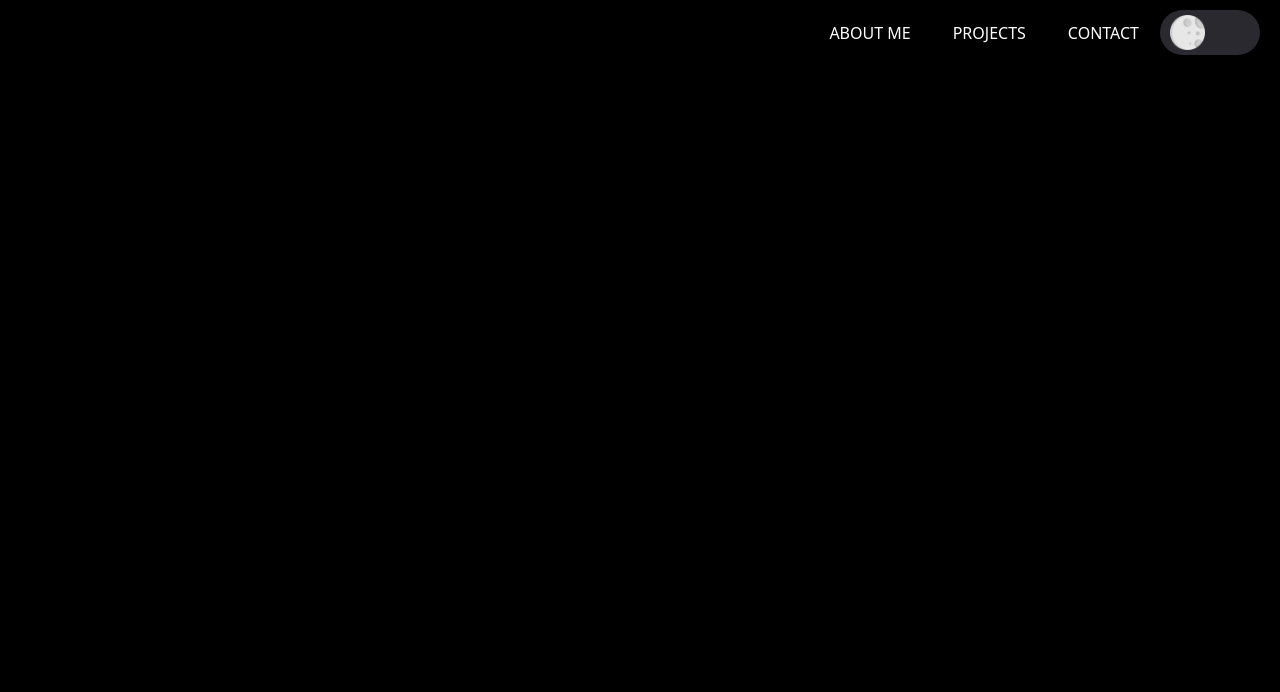
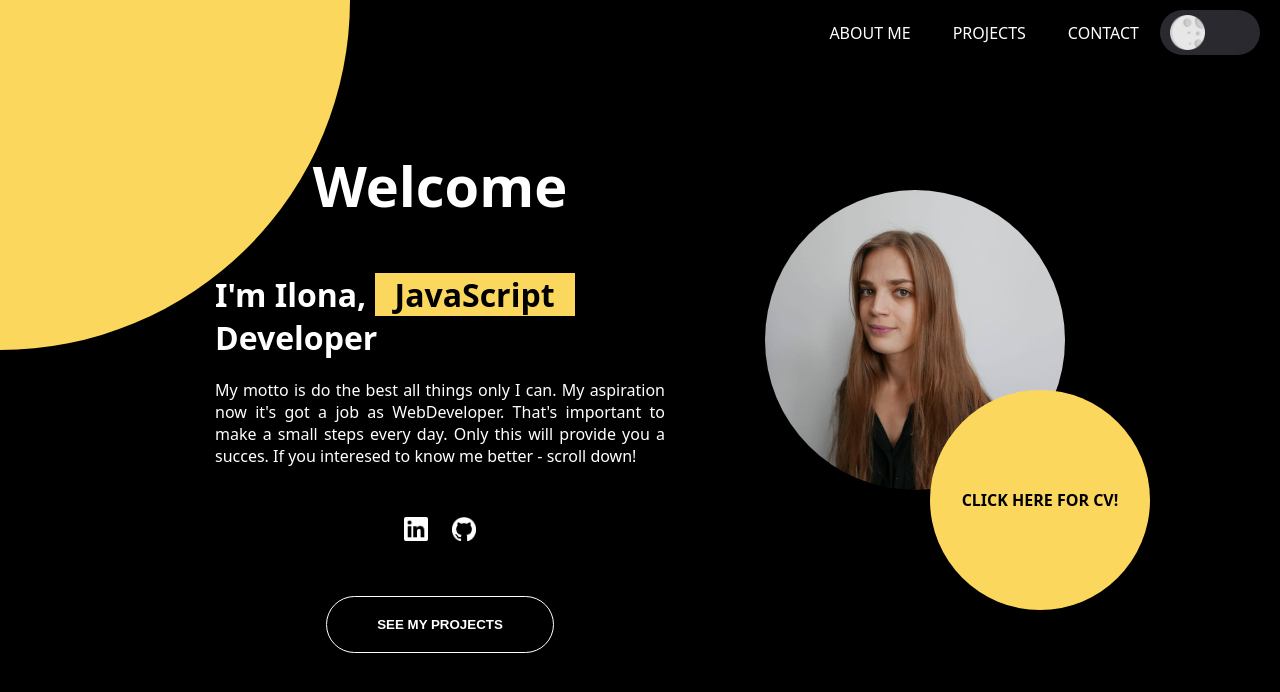
Before and after one commit to IlonaGasiewska/personal-website, a plain HTML site: page index.html in a window 1280 px wide. Drawn offline with Linux system fonts and the light colour scheme.

Commit message:
start section

```diff
--- a/index.html
+++ b/index.html
@@ -18,7 +18,26 @@
             <div class="theme-switcher"><div class="theme-switcher-button"></div></div>
         </nav>
 
-        <div class="start"></div>
+        <div class="start">
+            <div class="yellow-background-element "></div>
+            <div class="start-left-side">
+                <div class="header">
+                    <h1>Welcome</h1>
+                    <h2>I'm Ilona, <span class="javascript-element">JavaScript</span> Developer</h2>
+                    <p>My motto is do the best all things only I can. My aspiration now it's got a job as WebDeveloper. That's important to make a small steps every day. Only this will provide you a succes. If you interesed to know me better - scroll down!</p>
+                </div>
+                <div class=" social-media">
+                    <a href="https://www.linkedin.com/in/ilona-g%C4%85siewska/"><img src="./images/linkedin.png" alt="linkedin icon"></a>
+                    <a href="https://github.com/IlonaGasiewska"><img src="./images/github.png" alt="github icon"></a>
+                </div>
+                <a href="#projects"><button class="button-to-projects">SEE MY PROJECTS</button></a>
+            </div>
+            <div class="start-right-side">
+                <img class="my-photo" src="./images/my-photo.jpg" alt="My photo">
+                <hr>
+                <div class="yellow-circle">CLICK HERE FOR CV!</div>
+            </div>
+        </div>
 
         <div id="about-me" class="about-me"></div>
 
--- a/index.js
+++ b/index.js
@@ -22,4 +22,12 @@ themeSwitcher.classList.toggle("theme-switcher-light-theme");
 const menuIcon = document.querySelector(".menu-icon");
 const menuList = document.querySelector(".navbar-list");
 
-menuIcon.addEventListener("click",()=>{menuList.classList.toggle("navbar-list-active")})
+menuIcon.addEventListener("click",()=>{menuList.classList.toggle("navbar-list-active");
+navbar.classList.toggle("active-list");
+})
+
+window.addEventListener("resize",()=>{
+    if(window.innerWidth > 1000){
+    navbar.classList.toggle("active-list")
+}})
+console.log(window.innerWidth)
--- a/styles.css
+++ b/styles.css
@@ -25,7 +25,7 @@ body, .container{
     color: var(--white);
 }
 
-.navbar, .theme-switcher{
+.navbar, .theme-switcher, .start, .start-left-side, .start-right-side ,.yellow-circle{
     display: flex;
     justify-content: center;
     align-items: center;
@@ -47,6 +47,10 @@ body, .container{
 
 .active-navbar {
     position: fixed;
+    background-color: var(--black);
+}
+
+.active-list{
     background-color: var(--black);
 }
 
@@ -108,6 +112,101 @@ body, .container{
     background-size: 100%;
 }
 
+/*************** START ***************/
+.yellow-background-element{
+    display: none;
+}
+
+.start {
+    flex-wrap: wrap;
+    width: 80%;
+    margin: auto;
+    min-height: 100vh;
+    padding-top: 100px;
+}
+
+.start-left-side, .start-right-side{
+    display: inline-flex;
+    height: 100%;
+    padding: 0px 50px;
+    min-width: 220px;
+    max-width: 450px;
+    flex-direction: column;
+}
+
+.start-right-side{
+    margin:200px 0px;
+}
+
+.header h1{
+    font-size: 3.5rem;
+    text-align: center;
+    margin-bottom: 50px;
+}
+
+.header h2{
+    font-size: 2rem;
+    margin-bottom: 20px;
+}
+.header p{
+    text-align: justify;
+}
+
+.javascript-element{
+    background-color: #FBD85D;
+    color: #000;
+    padding: 0 20px;
+}
+
+.social-media{
+    margin-top:50px;
+}
+
+.social-media img{
+    height: 24px;
+    padding: 0px 10px;
+}
+
+.button-to-projects {
+    padding: 20px 50px;
+    background-color: transparent;
+    color: var(--white);
+    cursor: pointer;
+    border: 1px solid var(--white);
+    border-radius: 100px;
+    margin-top: 50px;
+    font-weight: bold;
+}
+
+.button-to-projects:hover{
+    background-color: var(--yellow);
+    border: 1px solid var(--black);
+    color: var(--black);
+}
+
+.my-photo {
+    border-radius: 100%;
+    width: 300px;
+    height: 300px;
+}
+hr{
+    height: 100px;
+    margin:50px 0px;
+}
+.yellow-circle {
+    background-color: var(--yellow);
+    width: 200px;
+    height: 200px;
+    text-align: center;
+    cursor: pointer;
+    border-radius: 100%;
+    color: var(--black);
+    font-weight:600;
+    padding: 10px;
+}
+
+/*************** MEDIA ***************/
+
 @media  (min-width: 1000px) {
     .navbar{
         justify-content: end;
@@ -122,6 +221,34 @@ body, .container{
         width: fit-content;
         order: 0;
     }
+
+    .yellow-background-element {
+        background-color: var(--yellow);
+        width: 350px;
+        height: 350px;
+        position: absolute;
+        border-radius: 0% 0% 100% 0%;
+        left: 0;
+        top:0;
+        display: block;
+    }
+
+    .start{
+        max-height: 900px;
+        padding-top: 0px;
+    }
+
+    .yellow-circle{
+        margin-top: -100px;
+        margin-right: -250px;
+    }
+   .start-right-side{
+    margin: 0px;
+   }
+
+   hr{
+    display: none;
+   }
 }
 
 
@@ -154,3 +281,17 @@ body, .container{
     width: 40px;
     height: 40px;
 }
+
+.light-theme .button-to-projects {
+    color: var(--black);
+    border: 1px solid var(--black);
+}
+
+.light-theme .button-to-projects:hover{
+    background-color: var(--black);
+    color:var(--white);
+}
+
+.light-theme .active-list{
+    background-color: var(--white);
+}
```
Also changed, not shown: images/github.png (added), images/linkedin.png (added), images/my-photo.jpg (added).
